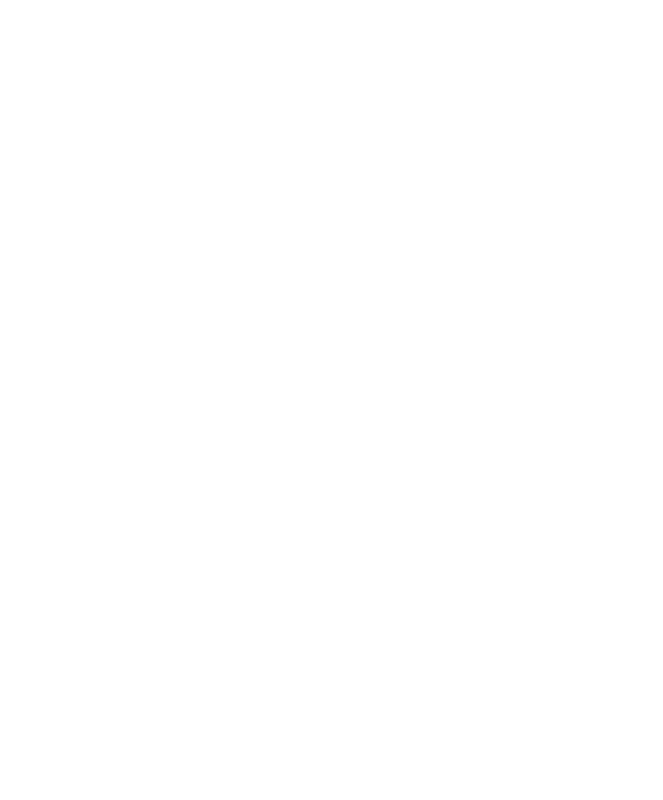
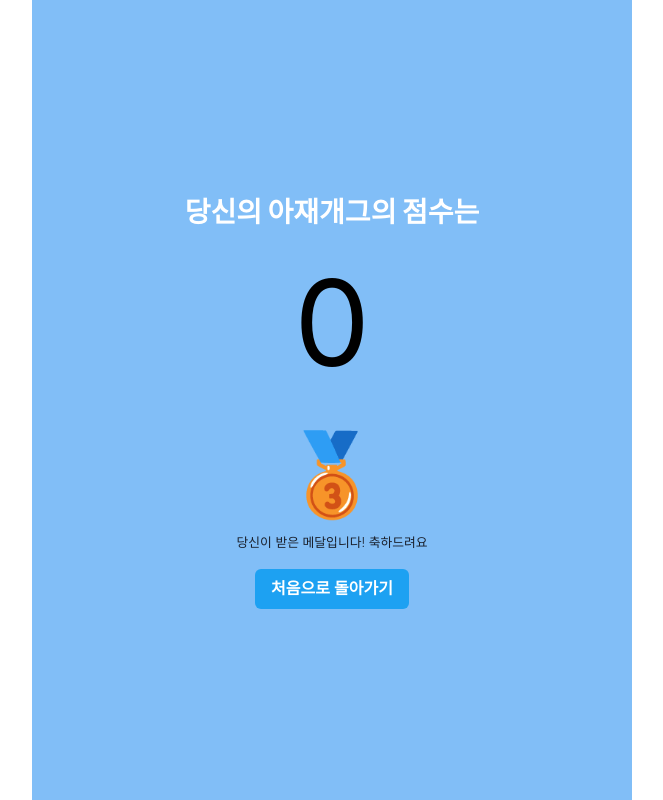
Before and after one commit to DadjokesTeam/dadjoke, a React (Create React App) app: page /score in a window 1280 px wide. Before the commit this address had no page. Shown: the whole page, without its empty margins (308-971 px from the left). Built offline with nearby package versions, Linux system fonts and the light colour scheme.

Commit message:
add Scorepage

```diff
--- a/src/App.js
+++ b/src/App.js
@@ -6,6 +6,7 @@
     <BrowserRouter>
       <Routes>
         <Route path="/" element={<P.Main />} />
+        <Route path="/score" element={<P.Score />} />
       </Routes>
     </BrowserRouter>
   );
--- /dev/null
+++ b/src/Pages/ScorePage/index.jsx
@@ -0,0 +1,35 @@
+import React, { useState } from "react";
+import { Button } from "@chakra-ui/react";
+import * as S from "./style";
+import { useNavigate } from "react-router-dom";
+
+const Score = () => {
+  const [score, setScore] = useState(0);
+  const navigate = useNavigate();
+
+  const navigateToHome = () => {
+    navigate("/");
+  };
+  return (
+    <S.Container>
+      <S.MainTitle>당신의 아재개그의 점수는</S.MainTitle>
+      <S.Score>{score}</S.Score>
+      <S.Congratuation></S.Congratuation>
+      {score >= 150 ? (
+        <S.Medal>🥇</S.Medal>
+      ) : score >= 100 ? (
+        <S.Medal>🥈</S.Medal>
+      ) : (
+        <S.Medal>🥉</S.Medal>
+      )}
+      <S.MedalTitle>
+        당신이 받은 메달입니다! 축하드려요
+      </S.MedalTitle>
+      <Button colorScheme="twitter" size="md" onClick={navigateToHome}>
+        처음으로 돌아가기
+      </Button>
+    </S.Container>
+  );
+};
+
+export default Score;
--- /dev/null
+++ b/src/Pages/ScorePage/style.js
@@ -0,0 +1,40 @@
+import styled from "styled-components";
+
+export const Container = styled.div`
+  display: flex;
+  align-items: center;
+  justify-content: center;
+  flex-direction: column;
+  text-align: center;
+  margin: 0 auto;
+  width: 600px;
+  height: 100vh;
+  background-color: #81bef7;
+`;
+
+export const MainTitle = styled.h2`
+  font-size: 3.5vh;
+  font-weight: 900;
+  text-align: center;
+  color: white;
+`;
+
+export const Score = styled.h1`
+  font-size: 15vh;
+  text-align: center;
+  color: #000;
+`;
+
+export const Congratuation = styled.div`
+  color: #000;
+  font-size: 8vh;
+`;
+export const MedalTitle = styled.div`
+  font-weight: 300;
+  font-size: 1.6vh;
+  margin-bottom: 2vh;
+`;
+
+export const Medal = styled.div`
+  font-size: 10vh;
+`;
--- a/src/Pages/index.js
+++ b/src/Pages/index.js
@@ -1 +1,2 @@
 export { default as Main } from "./MainPage";
+export { default as Score} from "./ScorePage"
```
